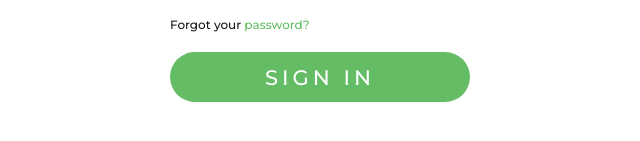
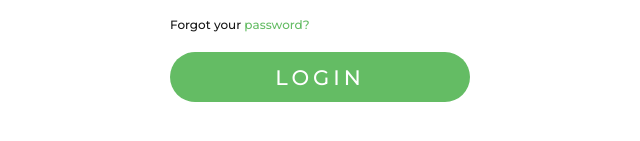
Before and after one commit to tanjid440/tanjid440.github.io, a plain HTML site: page login.html in a window 1280 px wide. Shown: the part 483-624 px from the top of the page, 320-960 px from the left. Drawn offline with Linux system fonts and the light colour scheme.

Commit message:
login button text change

```diff
--- a/login.html
+++ b/login.html
@@ -18,7 +18,7 @@
         <input type="text" name="username" id="username" placeholder="Username">
         <input type="password" name="password" id="password" placeholder="Password">
         <p class="info-text">Forgot your <a class="primary-link" href="reset-password.html">password?</a></p>
-        <button class="btn btn-full btn-primary">SIGN IN</button>
+        <button class="btn btn-full btn-primary">LOGIN</button>
       </form>
     </div>
   </div>
```
